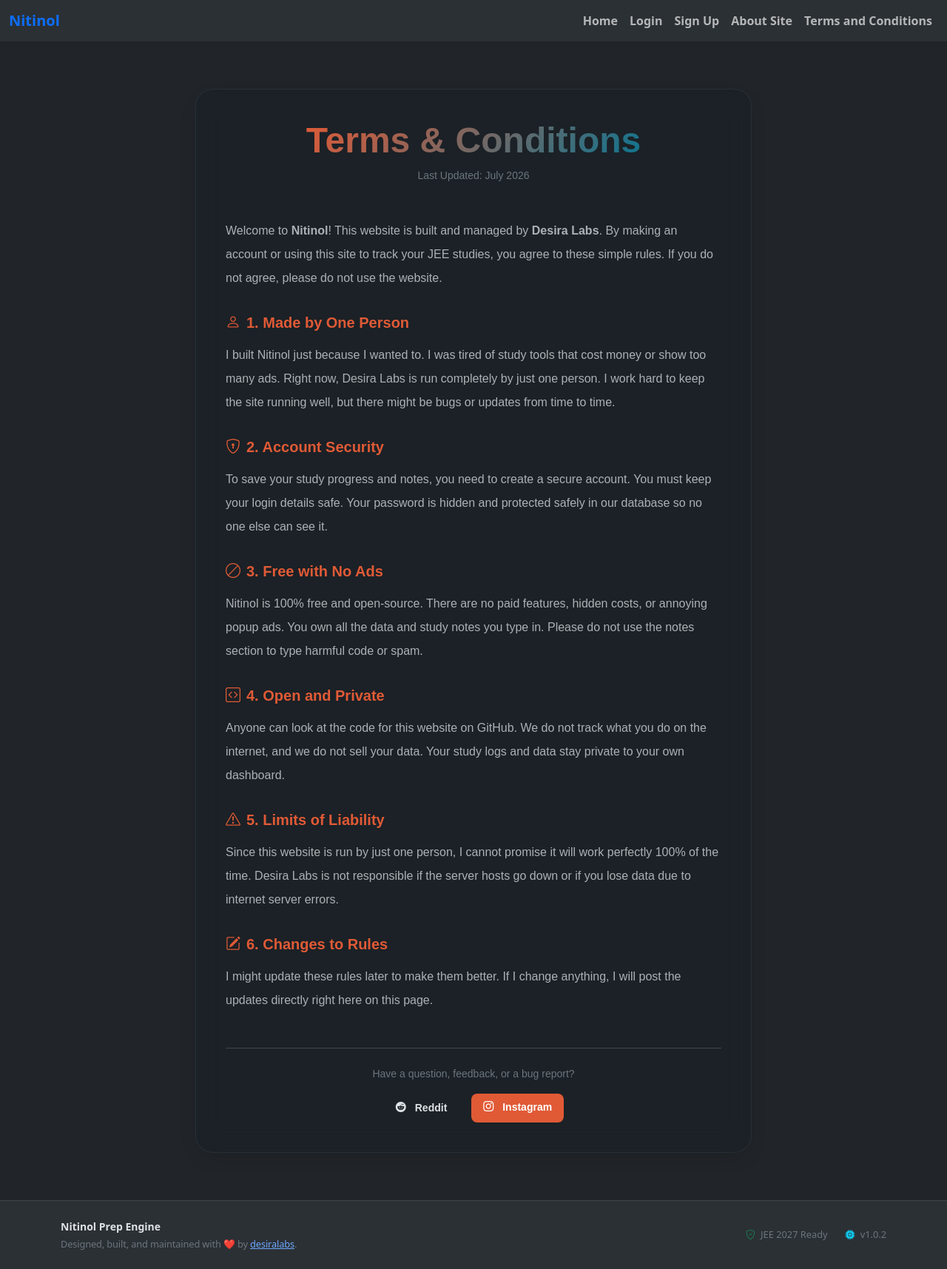
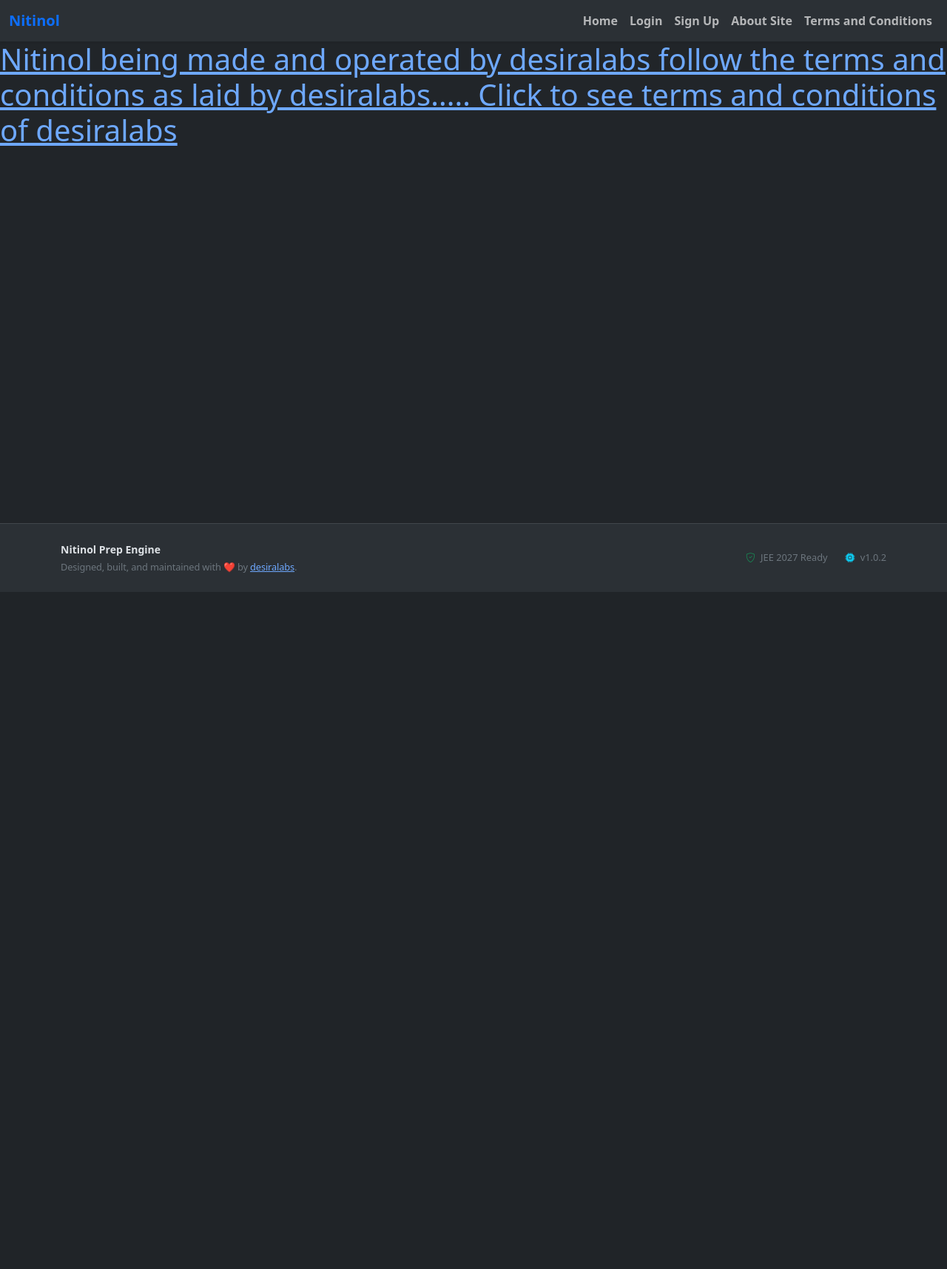
Before and after one commit to Abheeshtyadav/nitinol, a Python web app: template templates/terms.html in a window 1280 px wide. Shown: the whole page at 74% size. After the commit the page ends 800 px from the top, so only its background shows below. Run offline with Jinja, Linux system fonts and the light colour scheme; the template is opened without the code that fills it, so the values that code supplies are empty.

Commit message:
updated terms

```diff
--- a/templates/terms.html
+++ b/templates/terms.html
@@ -1,106 +1,6 @@
 {% extends 'base.html' %}
 {% block title %} Terms & Conditions {% endblock title %}
 
-{% block head %}
-<style>
-    .terms-wrapper {
-        font-family: 'Plus Jakarta Sans', sans-serif;
-        max-width: 800px;
-        margin: 40px auto;
-        padding: 0 24px;
-        box-sizing: border-box;
-    }
-    .terms-card {
-        background: rgba(22, 28, 36, 0.4);
-        backdrop-filter: blur(16px);
-        -webkit-backdrop-filter: blur(16px);
-        border: 1px solid rgba(63, 79, 96, 0.3);
-        border-radius: 24px;
-        padding: 40px;
-        box-shadow: 0 10px 30px -10px rgba(0, 0, 0, 0.2);
-    }
-    [data-bs-theme="light"] .terms-card {
-        background: rgba(252, 251, 249, 0.85);
-        border-color: rgba(212, 206, 196, 0.6);
-        box-shadow: 0 10px 30px -10px rgba(130, 120, 110, 0.1);
-    }
-    .text-gradient {
-        background: linear-gradient(135deg, #e05a36 0%, #0e7490 100%);
-        -webkit-background-clip: text;
-        -webkit-text-fill-color: transparent;
-    }
-    .terms-card h3 {
-        color: #e05a36;
-        font-weight: 700;
-        margin-top: 2rem;
-        margin-bottom: 1rem;
-    }
-</style>
-{% endblock head %}
-
-{% block content %}
-<div class="container terms-wrapper py-4">
-    <div class="terms-card">
-
-
-        <div class="text-center mb-5">
-            <h1 class="fw-bold tracking-tight display-5 mb-2"><span class="text-gradient">Terms & Conditions</span></h1>
-            <p class="text-secondary small mb-0">Last Updated: July 2026</p>
-        </div>
-
-        <p class="text-body-secondary lh-lg">
-            Welcome to <strong>Nitinol</strong>! This website is built and managed by <strong>Desira Labs</strong>. By making an account or using this site to track your JEE studies, you agree to these simple rules. If you do not agree, please do not use the website.
-        </p>
-
-
-        <h3 class="fs-5"><i class="bi bi-person me-2"></i>1. Made by One Person</h3>
-        <p class="text-body-secondary lh-lg">
-            I built Nitinol just because I wanted to. I was tired of study tools that cost money or show too many ads. Right now, Desira Labs is run completely by just one person. I work hard to keep the site running well, but there might be bugs or updates from time to time.
-        </p>
-
-
-        <h3 class="fs-5"><i class="bi bi-shield-lock me-2"></i>2. Account Security</h3>
-        <p class="text-body-secondary lh-lg">
-            To save your study progress and notes, you need to create a secure account. You must keep your login details safe. Your password is hidden and protected safely in our database so no one else can see it.
-        </p>
-
-
-        <h3 class="fs-5"><i class="bi bi-ban me-2"></i>3. Free with No Ads</h3>
-        <p class="text-body-secondary lh-lg">
-            Nitinol is 100% free and open-source. There are no paid features, hidden costs, or annoying popup ads. You own all the data and study notes you type in. Please do not use the notes section to type harmful code or spam.
-        </p>
-
-
-        <h3 class="fs-5"><i class="bi bi-code-square me-2"></i>4. Open and Private</h3>
-        <p class="text-body-secondary lh-lg">
-            Anyone can look at the code for this website on GitHub. We do not track what you do on the internet, and we do not sell your data. Your study logs and data stay private to your own dashboard.
-        </p>
-
-
-        <h3 class="fs-5"><i class="bi bi-exclamation-triangle me-2"></i>5. Limits of Liability</h3>
-        <p class="text-body-secondary lh-lg">
-            Since this website is run by just one person, I cannot promise it will work perfectly 100% of the time. Desira Labs is not responsible if the server hosts go down or if you lose data due to internet server errors.
-        </p>
-
-
-        <h3 class="fs-5"><i class="bi bi-pencil-square me-2"></i>6. Changes to Rules</h3>
-        <p class="text-body-secondary lh-lg">
-            I might update these rules later to make them better. If I change anything, I will post the updates directly right here on this page.
-        </p>
-
-
-        <div class="text-center pt-4 mt-5 border-top border-secondary-subtle">
-            <p class="text-secondary small mb-3">Have a question, feedback, or a bug report?</p>
-            <div class="d-flex flex-wrap justify-content-center gap-3">
-                <a href="https://www.reddit.com/user/Dense_League7010/" target="_blank" class="btn btn-reddit btn-sm px-3 py-2 rounded-3 fw-semibold text-decoration-none">
-                    <i class="bi bi-reddit me-2"></i> Reddit
-                </a>
-                <a href="https://www.instagram.com/desiralabs" target="_blank" class="btn btn-sm px-3 py-2 rounded-3 fw-semibold text-decoration-none text-white border-0" style="background-color: #e05a36;">
-                    <i class="bi bi-instagram me-2"></i> Instagram
-                </a>
-            </div>
-        </div>
-
-    </div>
-</div>
+{%block content%}
+    <a href="https://desiralabs.vercel.app/terms" target="_blank"><h1>Nitinol being made and operated by desiralabs follow the terms and conditions as laid by desiralabs..... Click to see terms and conditions of desiralabs</h1></a>
 {% endblock content %}
```
